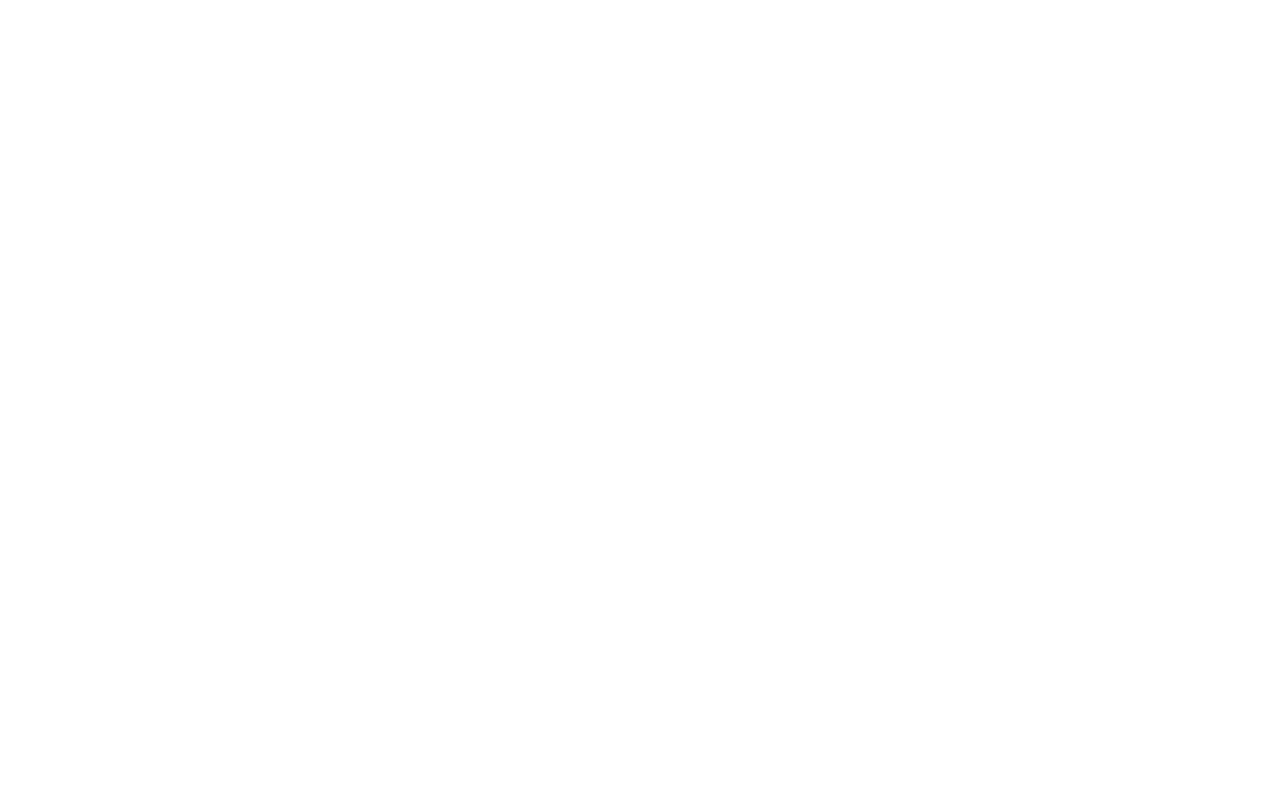
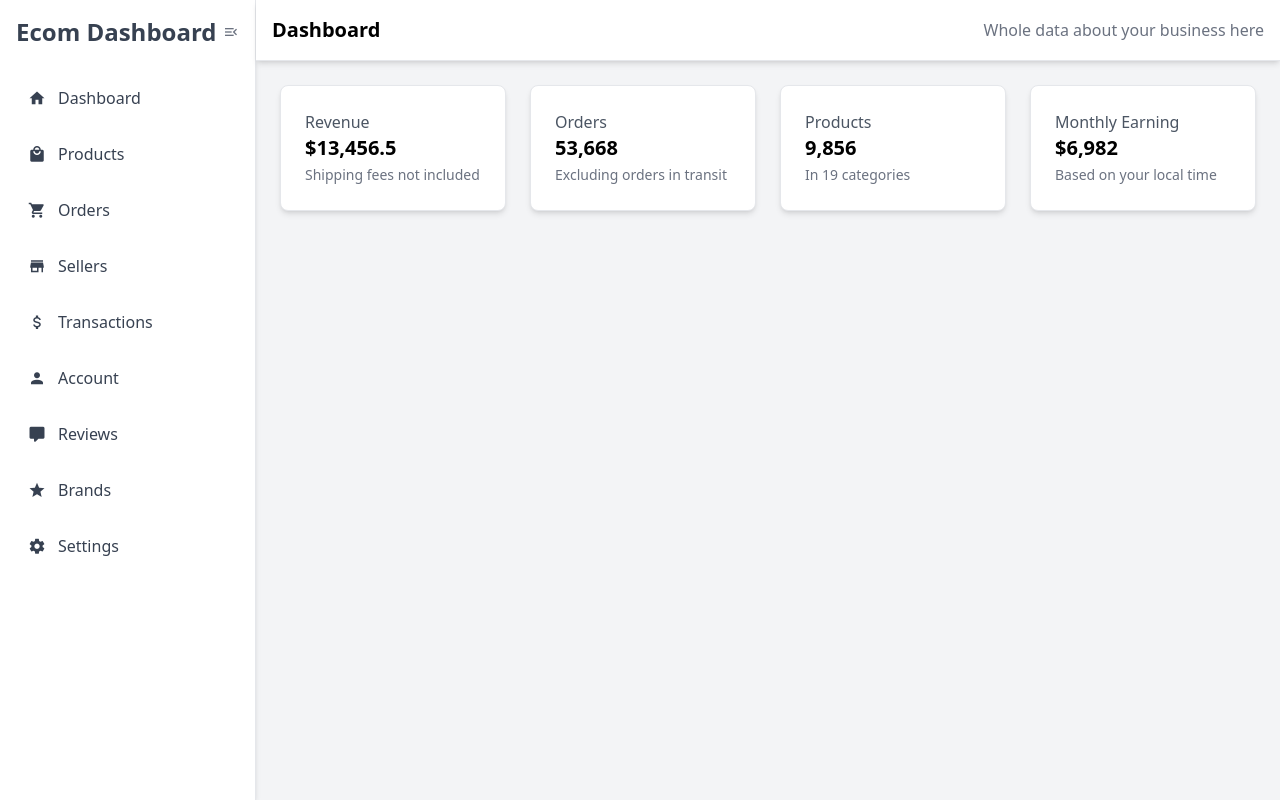
Before and after one commit to Karamdargham12/snd-store, a React (Create React App) app in the folder client/: page /dashboard in a window 1280 px wide. Before the commit this address had no page. Built offline with nearby package versions, Linux system fonts and the light colour scheme.

Commit message:
dashboard

```diff
--- a/client/src/App.js
+++ b/client/src/App.js
@@ -4,6 +4,7 @@
 import './App.css'
 import Login from "./Pages/Auth/Login"
 import Register from './Pages/Auth/Register';
+import Dashboard from './Pages/Dashboard/Dashboard';
 
 function App() {
   return (
@@ -11,6 +12,7 @@
      <Route path="/" element={<HomePage />} />
      <Route path="/register" element={<Register />} />
      <Route path="/login" element={<Login />} />
+     <Route path="/dashboard" element={<Dashboard />} />
     </Routes>
   );
 }
--- /dev/null
+++ b/client/src/Components/Dashboard/SideBar.js
@@ -0,0 +1,69 @@
+import { useState } from "react";
+
+export default function SideBar(){
+    const [isMinimized, setIsMinimized] = useState(false);
+
+  const toggleSidebar = () => {
+    setIsMinimized(!isMinimized);
+  };
+
+  return (
+    <aside className={`bg-white shadow-md h-screen p-4 border-r border-gray-200 transition-all duration-300 ${isMinimized ? 'w-20' : 'w-64'}`}>
+      <div className="mb-6 flex justify-between items-center">
+        <a href="index.html" className={`text-2xl font-bold text-gray-700 transition-opacity duration-300 ${isMinimized ? 'hidden' : 'block'}`}>Ecom Dashboard</a>
+        <button onClick={toggleSidebar} className="btn btn-icon btn-aside-minimize">
+          <span className="mdi mdi-menu-open text-gray-500"></span>
+        </button>
+      </div>
+      <nav>
+        <ul className="space-y-1">
+          <li>
+            <a href="index.html" className="flex items-center p-3 text-gray-700 hover:bg-gray-100 rounded-md font-medium">
+              <span className="mdi mdi-home text-lg mr-3"></span> <span className={`${isMinimized ? 'hidden' : 'inline'}`}>Dashboard</span>
+            </a>
+          </li>
+          <li>
+            <a href="page-products-list.html" className="flex items-center p-3 text-gray-700 hover:bg-gray-100 rounded-md font-medium">
+              <span className="mdi mdi-shopping text-lg mr-3"></span> <span className={`${isMinimized ? 'hidden' : 'inline'}`}>Products</span>
+            </a>
+          </li>
+          <li>
+            <a href="page-orders-1.html" className="flex items-center p-3 text-gray-700 hover:bg-gray-100 rounded-md font-medium">
+              <span className="mdi mdi-cart text-lg mr-3"></span> <span className={`${isMinimized ? 'hidden' : 'inline'}`}>Orders</span>
+            </a>
+          </li>
+          <li>
+            <a href="page-sellers-cards.html" className="flex items-center p-3 text-gray-700 hover:bg-gray-100 rounded-md font-medium">
+              <span className="mdi mdi-store text-lg mr-3"></span> <span className={`${isMinimized ? 'hidden' : 'inline'}`}>Sellers</span>
+            </a>
+          </li>
+          <li>
+            <a href="page-transactions-1.html" className="flex items-center p-3 text-gray-700 hover:bg-gray-100 rounded-md font-medium">
+              <span className="mdi mdi-currency-usd text-lg mr-3"></span> <span className={`${isMinimized ? 'hidden' : 'inline'}`}>Transactions</span>
+            </a>
+          </li>
+          <li>
+            <a href="page-account-login.html" className="flex items-center p-3 text-gray-700 hover:bg-gray-100 rounded-md font-medium">
+              <span className="mdi mdi-account text-lg mr-3"></span> <span className={`${isMinimized ? 'hidden' : 'inline'}`}>Account</span>
+            </a>
+          </li>
+          <li>
+            <a href="page-reviews.html" className="flex items-center p-3 text-gray-700 hover:bg-gray-100 rounded-md font-medium">
+              <span className="mdi mdi-comment text-lg mr-3"></span> <span className={`${isMinimized ? 'hidden' : 'inline'}`}>Reviews</span>
+            </a>
+          </li>
+          <li>
+            <a href="page-brands.html" className="flex items-center p-3 text-gray-700 hover:bg-gray-100 rounded-md font-medium">
+              <span className="mdi mdi-star text-lg mr-3"></span> <span className={`${isMinimized ? 'hidden' : 'inline'}`}>Brands</span>
+            </a>
+          </li>
+          <li>
+            <a href="page-settings-1.html" className="flex items-center p-3 text-gray-700 hover:bg-gray-100 rounded-md font-medium">
+              <span className="mdi mdi-cog text-lg mr-3"></span> <span className={`${isMinimized ? 'hidden' : 'inline'}`}>Settings</span>
+            </a>
+          </li>
+        </ul>
+      </nav>
+    </aside>
+  );
+};
--- /dev/null
+++ b/client/src/Pages/Dashboard/Dashboard.js
@@ -0,0 +1,39 @@
+import SideBar from "../../Components/Dashboard/SideBar";
+
+export default function Dashboard(){
+    return(
+        <div className="flex h-screen bg-gray-100">
+        <SideBar />
+        <div className="flex-1 flex flex-col">
+          <header className="bg-white shadow-md p-4 flex justify-between items-center border-b border-gray-200">
+            <h2 className="text-xl font-semibold">Dashboard</h2>
+            <p className="text-gray-500">Whole data about your business here</p>
+          </header>
+          <main className="p-6">
+            <div className="grid grid-cols-1 md:grid-cols-2 lg:grid-cols-4 gap-6">
+              <div className="bg-white p-6 shadow-md rounded-lg border border-gray-200">
+                <h3 className="text-gray-600">Revenue</h3>
+                <p className="text-xl font-semibold">$13,456.5</p>
+                <span className="text-sm text-gray-500">Shipping fees not included</span>
+              </div>
+              <div className="bg-white p-6 shadow-md rounded-lg border border-gray-200">
+                <h3 className="text-gray-600">Orders</h3>
+                <p className="text-xl font-semibold">53,668</p>
+                <span className="text-sm text-gray-500">Excluding orders in transit</span>
+              </div>
+              <div className="bg-white p-6 shadow-md rounded-lg border border-gray-200">
+                <h3 className="text-gray-600">Products</h3>
+                <p className="text-xl font-semibold">9,856</p>
+                <span className="text-sm text-gray-500">In 19 categories</span>
+              </div>
+              <div className="bg-white p-6 shadow-md rounded-lg border border-gray-200">
+                <h3 className="text-gray-600">Monthly Earning</h3>
+                <p className="text-xl font-semibold">$6,982</p>
+                <span className="text-sm text-gray-500">Based on your local time</span>
+              </div>
+            </div>
+          </main>
+        </div>
+      </div>
+    )
+}
```
